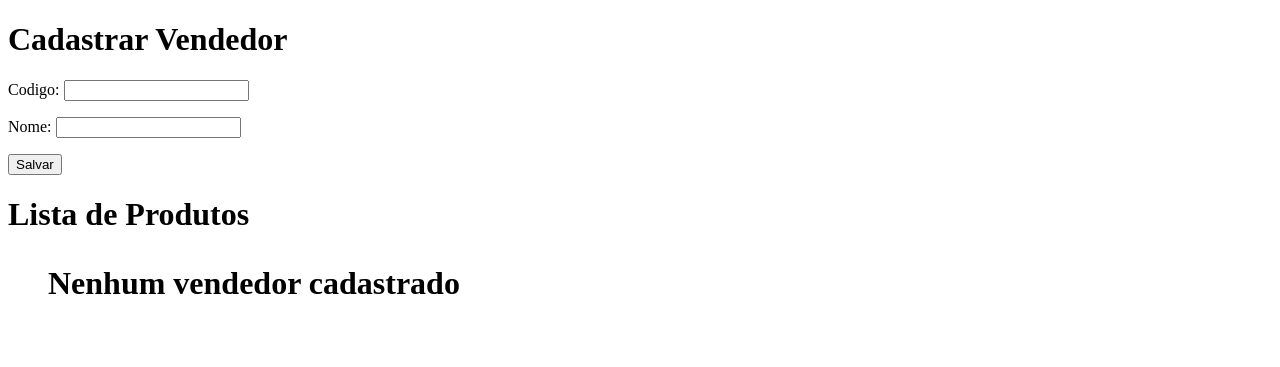
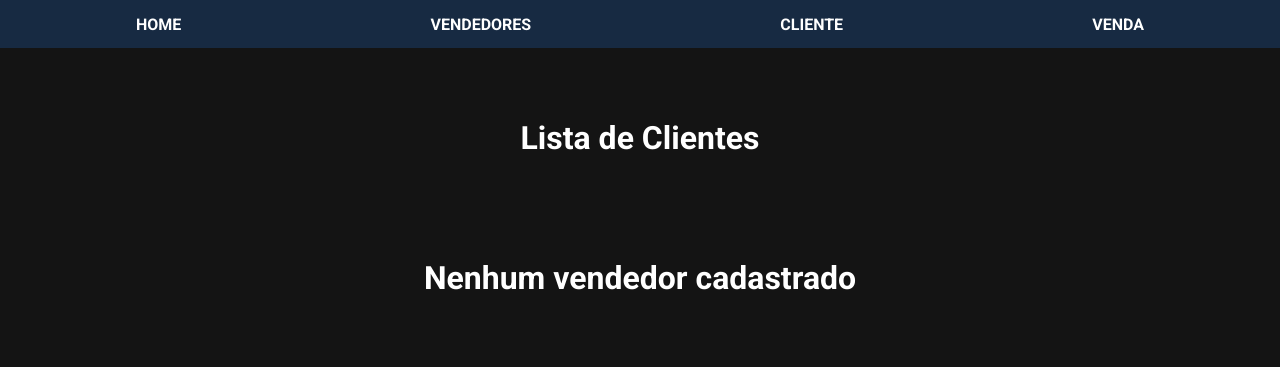
Before and after one commit to DannDevs/LOJA-DJANGO, a Django app: template meu_projeto/core/templates/home.html in a window 1280 px wide. Shown: the top 367 px of the page. Run offline with Django 5.2, Linux system fonts and the light colour scheme; the template is opened without the code that fills it, so the values that code supplies are empty.

Commit message:
UPGRADES

```diff
--- a/meu_projeto/core/templates/cadastro_vendedor.html
+++ b/meu_projeto/core/templates/cadastro_vendedor.html
@@ -1,3 +1,5 @@
+
+<div class="divcentral">
     <h1>Cadastrar Vendedor</h1>
 
     {% if erro %}
@@ -12,3 +14,4 @@
 
         <button type="submit">Salvar</button>
     </form>
+</div>
--- a/meu_projeto/core/templates/home.html
+++ b/meu_projeto/core/templates/home.html
@@ -3,20 +3,26 @@
 <head>
     <meta charset="UTF-8">
     <meta name="viewport" content="width=device-width, initial-scale=1.0">
-    <title>Document</title>
+    <title>Home</title>
+
+    <link href="https://fonts.googleapis.com/css2?family=Roboto:wght@100;300;400;500;700;900&display=swap" rel="stylesheet">
+
+    {% load static %}
+
+      <link rel="stylesheet" href="{% static 'home.css' %}">
 </head>
 <body>
+{% include 'navbar.html'%}
+    <div class="divcentral">
 
-    {%  include 'cadastro_vendedor.html' %}
-
-    <h1>Lista de Produtos<h1>
+        <h1>Lista de Clientes<h1>
             <ul>
                 {% for v in vendedores%}
-                <li>{{ v.codigo }} - {{ v.nome }}  </li>
+                   <li class="linavbar">{{ v.codigo }} - {{ v.nome }}  </li>
              {% empty %}
                    <p> Nenhum vendedor cadastrado </p>
              {% endfor %}
             </ul>
-
+    </div>
 </body>
 </html>
--- /dev/null
+++ b/meu_projeto/core/templates/navbar.html
@@ -0,0 +1,8 @@
+<nav class="navint">
+    <ul class="ulnav">
+        <li class="linavbar"><a class="linkspag" href="{%url 'home'%}">HOME</a></li>
+        <li class="linavbar"><a class="linkspag" href="{% url 'vendedores'%}">VENDEDORES</a></li>
+        <li class="linavbar"><a class="linkspag" href="{% url 'clientes'%}">CLIENTE</a></li>
+        <li class="linavbar">VENDA</li>
+    </ul>
+</nav>
--- a/meu_projeto/meu_projeto/urls.py
+++ b/meu_projeto/meu_projeto/urls.py
@@ -20,5 +20,7 @@ from core import views
 
 urlpatterns = [
     path('admin/', admin.site.urls),
-    path('',views.home)
+    path('',views.home,name='home'),
+    path('vendedores/',views.vendedor,name='vendedores'),
+    path('clientes/',views.cliente,name='clientes')
 ]
--- /dev/null
+++ b/meu_projeto/static/home.css
@@ -0,0 +1,46 @@
+*{
+    margin: 0;
+    padding: 0;
+    box-sizing: border-box;
+    font-family: 'Roboto', sans-serif;
+    color: white;
+
+}
+
+body{
+    background-color: rgb(20, 20, 20);
+}
+
+.divcentral{
+    height: 20em;
+    width: 100%;
+    display: flex;
+    align-items: center;
+    justify-content: space-around;
+    flex-direction: column;
+    padding: 20px;
+}
+.navint{
+    width: 100%;
+    height: 3em;
+    padding: 10px;
+    display: flex;
+    align-items: center;
+    justify-content: space-around;
+    background-color: rgb(23, 42, 66);
+}
+.ulnav{
+    display: flex;
+    align-items: center;
+    flex-direction: row;
+    justify-content: space-between;
+    width: 80%;
+}
+.linavbar{
+    list-style: none;
+    font: optional;
+    font-weight: bold;
+}
+.linkspag{
+    text-decoration: none;
+}
```
Also changed, not shown: meu_projeto/core/templates/clientes.html (added, +21 -0 lines), meu_projeto/core/templates/vendedores.html (added, +15 -0 lines), meu_projeto/core/views.py (+16 -15 lines), meu_projeto/meu_projeto/settings.py (+7 -0 lines), meu_projeto/static/clientes.css (added, +92 -0 lines). Lines whose indentation alone changed are shown as unchanged.
